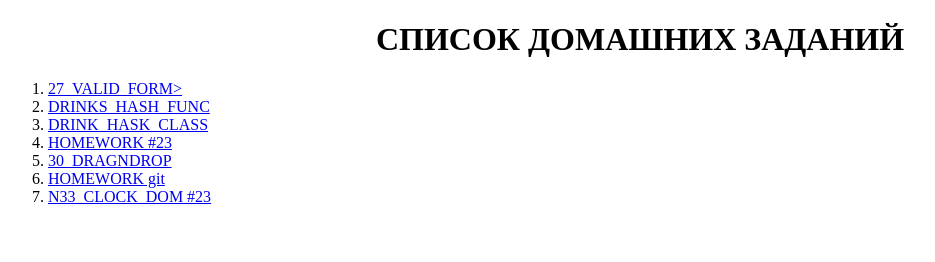
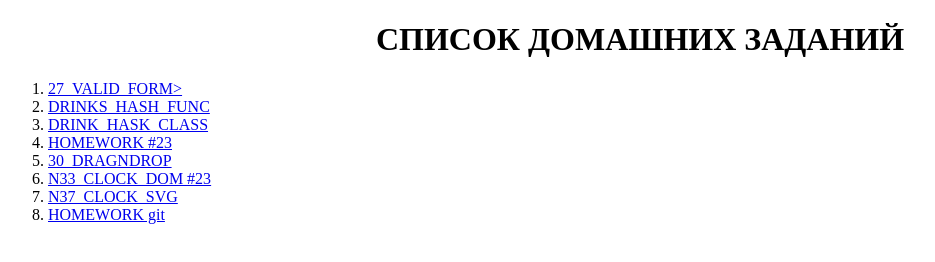
Before and after one commit to Dj-Rom/itacademy, a plain HTML site: page index.html in a window 1280 px wide. Shown: the whole page, without its empty margins (0-935 px from the left). Drawn offline with Linux system fonts and the light colour scheme.

Commit message:
Update index.html

```diff
--- a/index.html
+++ b/index.html
@@ -14,8 +14,11 @@
  <li> <a href="https://dj-rom.github.io/itacademy/DRINK_HASK_CLASS">DRINK_HASK_CLASS</a>  </li>
  <li> <a href="https://dj-rom.github.io/itacademy/23">HOMEWORK #23</a> </li>
  <li> <a href="https://dj-rom.github.io/itacademy/30_DRAGNDROP/dragdrop.html">30_DRAGNDROP</a> </li>
+ <li> <a href="https://dj-rom.github.io/itacademy/N33_CLOCK_DOM"> N33_CLOCK_DOM #23</a> </li>
+  <li> <a href="https://dj-rom.github.io/itacademy/N37_CLOCK_SVG"> N37_CLOCK_SVG</a> </li>
   <li><a href="https://github.com/Dj-Rom/itacademy.git">HOMEWORK git</a> </li>
-   <li> <a href="https://dj-rom.github.io/itacademy/N33_CLOCK_DOM"> N33_CLOCK_DOM #23</a> </li>
+
+
 </ol>
 </body>
 </html>
```
